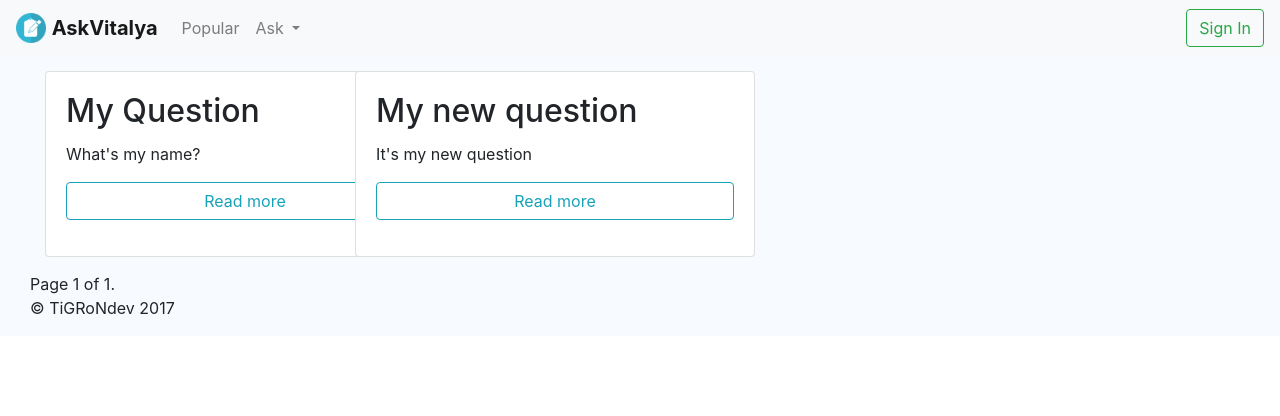
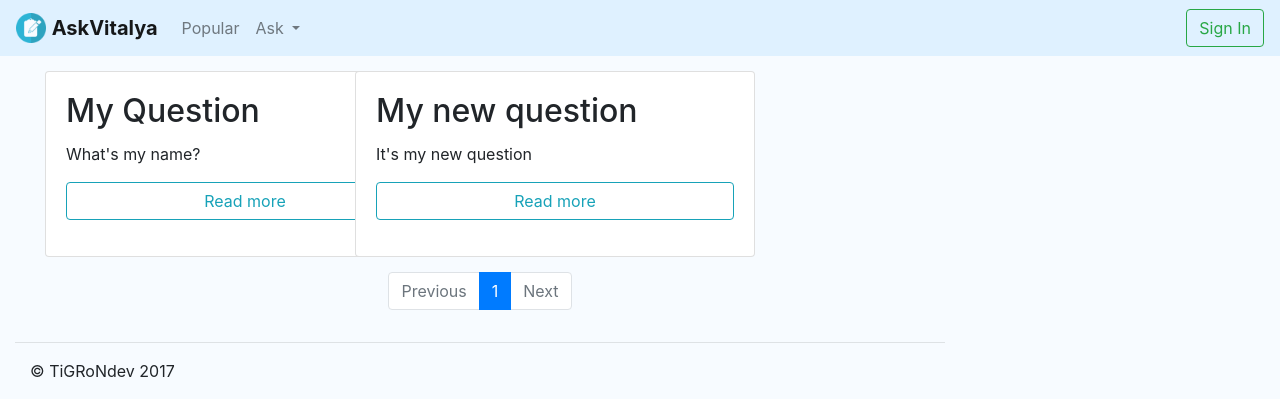
Before and after one commit to TiGRoNdev/Django-web-forum, a Django app: page /popular/ in a window 1280 px wide. Shown: the top 416 px of the page. Run offline with Django 3.2, Linux system fonts and the light colour scheme; data comes from the database, SQL or seed files in the repository; some libraries are stand-ins or nearby versions.

Commit message:
Changed design of pagination

```diff
--- a/tp-sm1-web-djangoapp/django-app/templates/ask/popular.html
+++ b/tp-sm1-web-djangoapp/django-app/templates/ask/popular.html
@@ -15,21 +15,48 @@
 				</div>
 			{% endfor %}
 	  </div>
-	<div class="pagination">
-                <span class="step-links">
-                        {% if page.has_previous %}
-                                <a href="?page={{ page.previous_page_number }}">Previous</a>
+        <div class="container">
+            <div class="row justify-content-md-center">
+                <nav aria-label="Page navigation">
+                    <ul class="pagination">
+                        <li class="page-item {% if not page.has_previous %}
+		                                    disabled
+		                                 {% endif %}">
+                            <a class="page-link" tabindex="-1" href="{% if not page.has_previous %}
+		                                                             #
+		                                                         {% else %}
+		                                                             ?page={{ page.previous_page_number }}
+                                                                 {% endif %}">Previous</a>
+                        </li>
+                        {% for p_num in page.paginator.page_range %}
+                        {% if p_num == page.number %}
+                        <li class="page-item active">
+                            <a class="page-link" href="?page={{ p_num }}">
+                                {{ p_num }}<span class="sr-only">(current)</span>
+                            </a>
+                        </li>
+                        {% else %}
+                        <li class="page-item">
+                            <a class="page-link" href="?page={{ p_num }}">
+                                {{ p_num }}
+                            </a>
+                        </li>
                         {% endif %}
-
-                        <span class="current">
-                                Page {{ page.number }} of {{ page.paginator.num_pages }}.
-                        </span>
-
-                        {% if page.has_next %}
-	                        <a href="?page={{ page.next_page_number }}">Next</a>
-                        {% endif %}
-                </span>
+                        {% endfor %}
+                        <li class="page-item {% if not page.has_next %}
+		                                    disabled
+		                                 {% endif %}">
+                            <a class="page-link" href="{% if not page.has_next %}
+		                                               #
+		                                           {% else %}
+		                                               ?page={{ page.next_page_number }}
+                                                   {% endif %}">Next</a>
+                        </li>
+                    </ul>
+                </nav>
+            </div>
         </div>
 
     </div> <!-- /container -->
+<hr>
 {% endblock %}
--- a/tp-sm1-web-djangoapp/django-app/templates/layout.html
+++ b/tp-sm1-web-djangoapp/django-app/templates/layout.html
@@ -18,7 +18,7 @@
 
   <body>
 
-  <nav class="navbar navbar-customized navbar-expand-lg navbar-light bg-light sticky-top">
+  <nav class="navbar navbar-customized navbar-expand-lg navbar-light sticky-top">
       <a class="navbar-brand" href="/">
           <img src="/static/public/img/favicon.png" width="30" height="30" class="d-inline-block align-top opacity-80" alt="">
           <b>AskVitalya</b>
```
Also changed, not shown: tp-sm1-web-djangoapp/django-app/templates/ask/home.html (+45 -14 lines), 6 other files.
